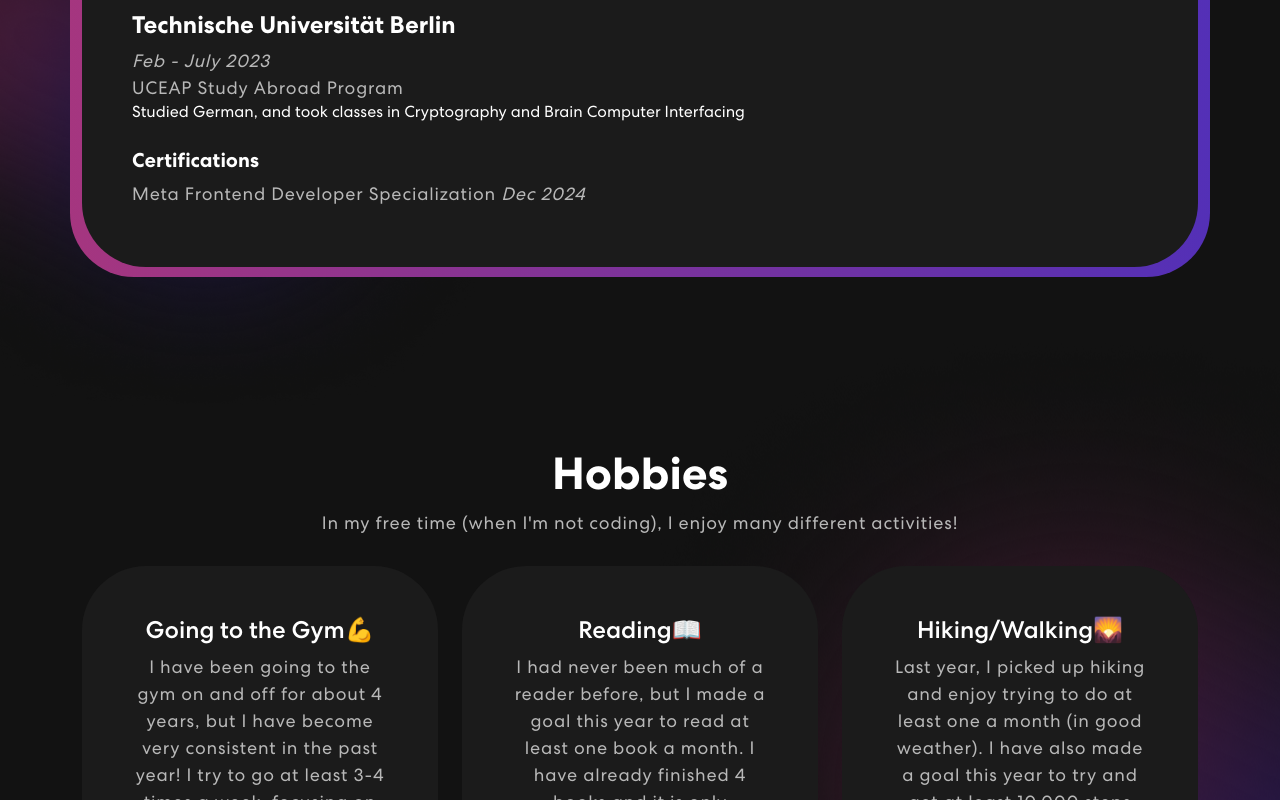
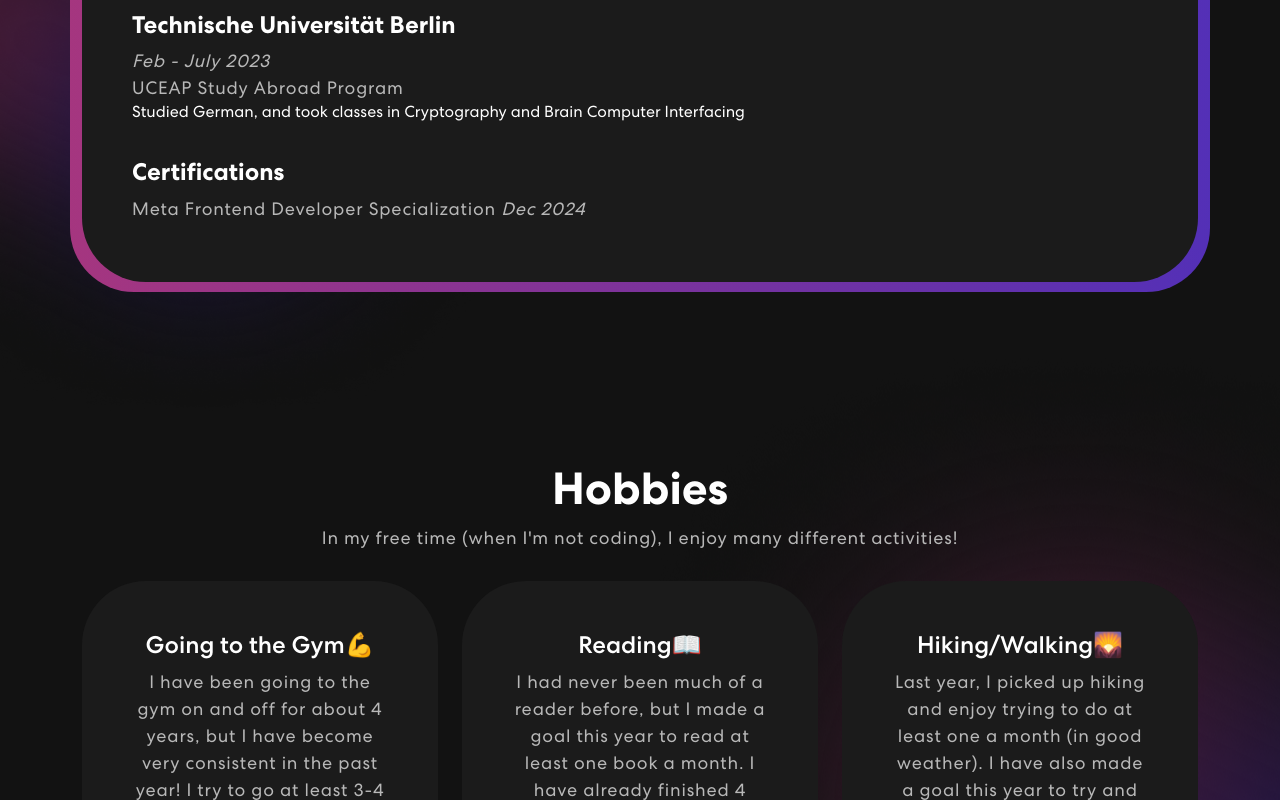
Before and after one commit to alexisbl14/personal-portfolio, a React (Vite) app: page / in a window 1280 px wide. Shown: the part 3480-4280 px from the top of the page. Built offline with nearby package versions, Linux system fonts and the light colour scheme.

Commit message:
changed h3 to h2

```diff
--- a/src/components/Education.tsx
+++ b/src/components/Education.tsx
@@ -28,7 +28,7 @@ export const Education = () => {
                         <text>UCEAP Study Abroad Program</text>
                         <p>Studied German, and took classes in Cryptography and Brain Computer Interfacing</p>
                     </Row>
-                    <h3>Certifications</h3>
+                    <h2>Certifications</h2>
                     <Row>
                         <a href="https://www.coursera.org/account/accomplishments/specialization/O2IJ0X1QDNUQ"><text>Meta Frontend Developer Specialization <em>Dec 2024</em></text></a>
                     </Row>
```
